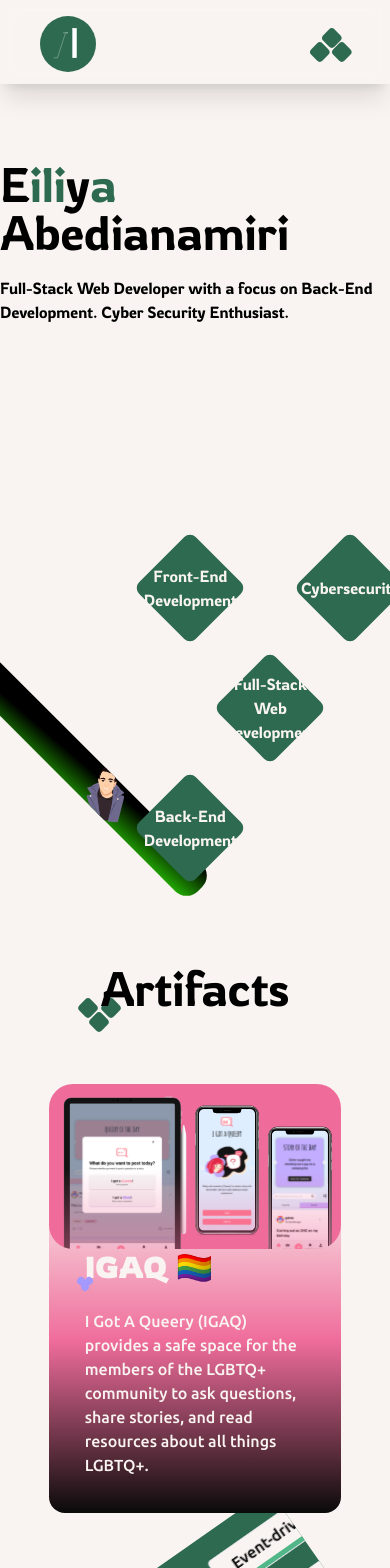
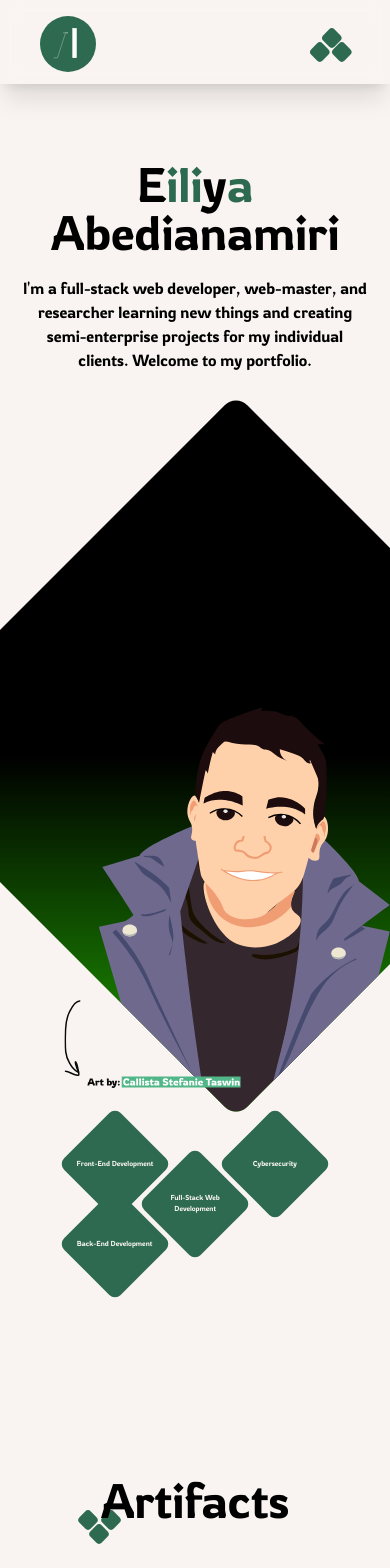
Before and after one commit to iliaamiri/iliabedian-portfolio, a Next.js app: page / in a window 390 px wide. Shown: the top 1568 px of the page. Built offline with nearby package versions, Linux system fonts and the light colour scheme.

Commit message:
seo stuff

```diff
--- a/src/app/layout.tsx
+++ b/src/app/layout.tsx
@@ -3,11 +3,18 @@ import type { Metadata } from 'next';
 import {MainHeader} from "@/components/MainHeader";
 
 export const metadata: Metadata = {
-    title: 'iliaabedian.com',
-    description: 'I\'m a full-stack web developer, web-master, and cybersecurity researcher learning new things and creating semi-enterprise projects for my individual clients.',
+    title: 'Ilia Abedianamiri',
+    authors: {
+        name: 'Eiliya Abedianamiri',
+        url: 'https://iliaabedian.com',
+    },
+    applicationName: "Ilia Abedian's Portfolio and Blog",
+    keywords: ['ilia', 'eiliya', 'abedianamiri', 'abedian', 'portfolio', 'blog', 'developer', 'software'],
+    description: 'I\'m a full-stack web developer, web-master, and researcher learning new things and creating semi-enterprise projects for my individual clients.',
     icons: {
         icon: '/assets/logo/circle-cream.svg',
-    }
+    },
+    viewport: 'width=device-width, initial-scale=1',
 }
 
 export default function RootLayout({
--- a/src/app/page.tsx
+++ b/src/app/page.tsx
@@ -4,7 +4,8 @@ import {ArtifactItem} from "@/components/ArtifactItem";
 import {artifacts} from "@/lib/data/artifacts";
 import {MainHeader} from "@/components/MainHeader";
 import {Contact} from "@/app/contact";
-import {DiamondCube} from "@/components/DiamondCube";
+import {DiamondCube, DiamondCubeArtifactType} from "@/components/DiamondCube";
+import Link from "next/link";
 
 const inter = Inter({subsets: ['latin']})
 const rowdies = Rowdies({subsets: ['latin'], weight: '300'})
@@ -12,33 +13,37 @@ const rowdies = Rowdies({subsets: ['latin'], weight: '300'})
 export default function Home() {
     return (
         <div>
-            <div className={`${rowdies.className} flex flex-col w-full justify-center items-center gap-5`}>
-                <h1 className={`text-5xl md:text-[5.252rem]`}>
+            <div className={`${rowdies.className} flex flex-col w-full justify-center items-center gap-5 text-center px-5`}>
+                <h1 className={`text-5xl text-[3.0rem] md:text-[5.252rem]`}>
                     E<span className={`text-[#2D6A4F]`}>ili</span>y<span className={`text-[#2D6A4F]`}>a</span> Abedianamiri
                 </h1>
-                <p>
-                    Full-Stack Web Developer with a focus on Back-End Development. Cyber Security Enthusiast.
+                <p className={'md:w-5/12'}>
+                    {/* eslint-disable-next-line react/no-unescaped-entities */}
+                    I'm a full-stack web developer, web-master, and researcher learning new things and creating semi-enterprise projects for my individual clients. Welcome to my portfolio.
                 </p>
             </div>
 
-            <div className={`${rowdies.className} flex flex-row gap-28 mt-32`}>
-                <div className={`flex flex-row rounded-2xl -rotate-45 bg-gradient-to-bl from-[#000000] via-[#000000] to-[#22AB00] w-[32rem] h-[32rem]`}>
-                    <div className={`flex flex-row justify-start items-end overflow-hidden`}>
-                        <img src={'/assets/ilia-headshot.svg'} className={`h-5/6 rotate-45 relative top-20 left-0`} />
+            <div className={`${rowdies.className} flex flex-col tb:flex-row md:flex-row gap-28 mt-32 tb:mb-16 md:mb-36`}>
+                <div className={`flex flex-row rounded-2xl overflow-hidden -ml-5 md:ml-0 -rotate-45 bg-gradient-to-bl from-[#000000] via-[#000000] to-[#22AB00] w-[32rem] h-[32rem] tb:w-[22rem] tb:h-[22rem] md:w-[32rem] md:h-[32rem]`}>
+                    <div className={`flex flex-row justify-start items-end`}>
+                        <img src={'/assets/ilia-headshot.svg'} className={`h-5/6 rotate-45 relative top-20 left-0 tb:-left-5`} />
                     </div>
                 </div>
-                <div className={`flex flex-row py-24 tb:py-27 md:py-27`}>
+                <div className={`flex flex-row justify-center md:justify-start pb-20 tb:py-[6.0rem] md:py-27`}>
                     <div className={`flex flex-col justify-between`}>
-                        <DiamondCube text={'Front-End Development'} />
-                        <DiamondCube text={'Back-End Development'} />
+                        <DiamondCubeArtifactType text={'Front-End Development'} />
+                        <DiamondCubeArtifactType text={'Back-End Development'} />
                     </div>
                     <div className={`flex flex-col justify-center`}>
-                        <DiamondCube text={'Full-Stack Web Development'} />
+                        <DiamondCubeArtifactType text={'Full-Stack Web Development'} />
                     </div>
                     <div className={`flex flex-col justify-between`}>
-                        <DiamondCube text={'Cybersecurity'} />
+                        <DiamondCubeArtifactType text={'Cybersecurity'} />
                     </div>
                 </div>
+                <Link href={'https://callista-stefanie.com'}>
+                    <img src={'/assets/stef-credit.svg'} className={'absolute z-30 -bottom-72 tb:-bottom-40 md:-bottom-96 -left-6 tb:-left-2 md:left-10 scale-[0.5] tb:scale-[0.4] cursor-pointer'}  alt={'Art by: Callista Stefanie Taswin'}/>
+                </Link>
             </div>
 
             <StyledHeader>
--- a/src/components/DiamondCube.tsx
+++ b/src/components/DiamondCube.tsx
@@ -2,12 +2,34 @@ import {Rowdies} from "next/font/google";
 
 const rowdies = Rowdies({subsets: ['latin'], weight: '300'})
 
-export function DiamondCube({text, containerClassName = ""}: {text: string, containerClassName?: string}) {
+export function DiamondCube({text, containerClassName = ""}: { text: string, containerClassName?: string }) {
     return (
-        <div className={`${rowdies.className} text-[#F9F4F1] h-20 w-20 md:h-32 md:w-32 rounded-lg bg-[#2D6A4F] rotate-45 flex justify-center items-center ${containerClassName}`}>
-            <span className={`-rotate-45 text-center`}>
+        <div
+            className={`${rowdies.className} text-[#F9F4F1] h-20 w-20 md:h-32 md:w-32 rounded-lg bg-[#2D6A4F] rotate-45 flex justify-center items-center ${containerClassName}`}>
+            <span
+                className={`-rotate-45 text-center text-[0.45rem] leading-2 tb:text-[0.6rem] tb:leading-3 md:text-base`}>
                 {text}
             </span>
         </div>
     );
 }
+
+interface DiamondCubeArtifactTypeProps {
+    text: string,
+    containerClassName?: string;
+    onClick?: () => void;
+}
+
+export function DiamondCubeArtifactType({text, containerClassName, onClick}: DiamondCubeArtifactTypeProps) {
+    return (
+        <div onClick={onClick}
+            className={`${rowdies.className} group cursor-pointer text-[#F9F4F1] h-20 w-20 md:h-32 md:w-32 rounded-lg bg-[#2D6A4F] rotate-45 flex justify-center items-center ${containerClassName}
+            hover:shadow-[-8px_8px_0_0_#5441FF] active:shadow-[-3px_3px_0_0_#22246A] hover:translate-x-[8px] active:translate-x-[3px] ease-out duration-300
+            `}>
+            <span
+                className={`-rotate-45 text-center text-[0.45rem] group-hover:text-[#DEDCF9] leading-2 tb:text-[0.6rem] tb:leading-3 md:text-base`}>
+                {text}
+            </span>
+        </div>
+    );
+}
--- a/tailwind.config.js
+++ b/tailwind.config.js
@@ -31,6 +31,7 @@ module.exports = {
         githubIcon: 'url("/assets/icons/github.svg")',
         linkedInIcon: 'url("/assets/icons/linkedin.svg")',
         twitterIcon: 'url("/assets/icons/twitter.svg")',
+        headshotStefCredit: 'url("/assets/stef-credit.svg")',
       },
       colors: {
         primaryDawn: '#2D6A4F',
```
Also changed, not shown: public/assets/stef-credit.svg (added).
